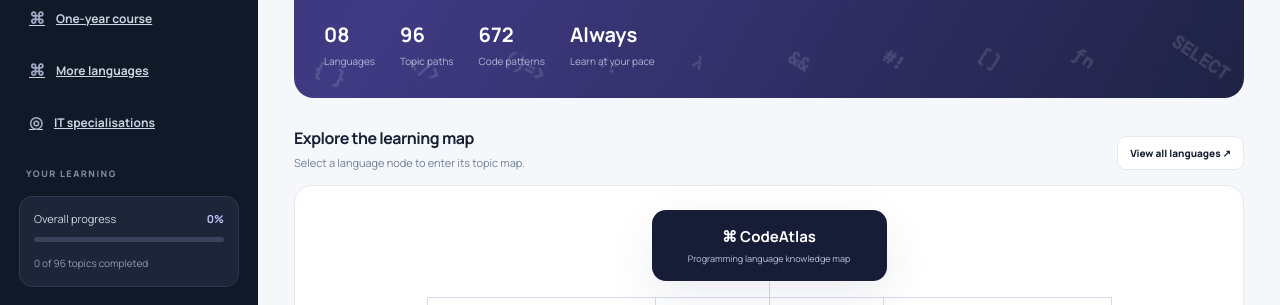
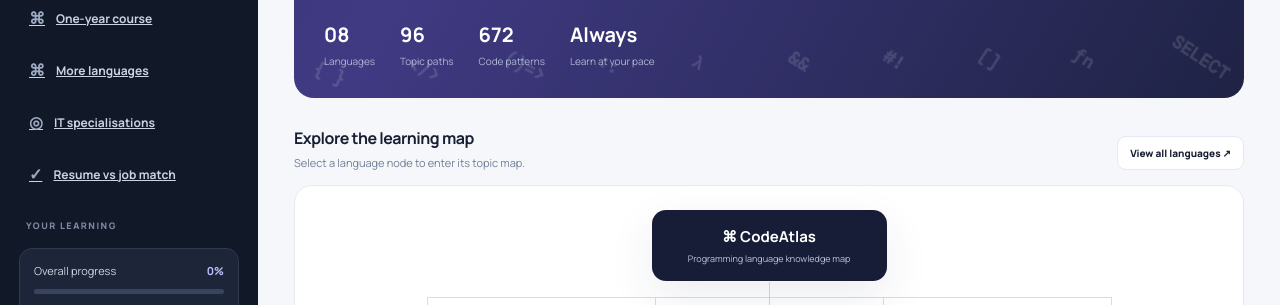
Before and after one commit to preethamofficial/carrier-guidence, a plain HTML site: page CodeAtlas_Website/index.html in a window 1280 px wide. Shown: the part 303-608 px from the top of the page. Drawn offline with nearby package versions, Linux system fonts and the light colour scheme.

Commit message:
Link resume matching tool from main navigation

```diff
--- a/CodeAtlas_Website/index.html
+++ b/CodeAtlas_Website/index.html
@@ -22,6 +22,7 @@
       <a class="nav-item" href="year-course.html"><span>⌘</span> One-year course</a>
       <a class="nav-item" href="language-library.html"><span>⌘</span> More languages</a>
       <a class="nav-item" href="specializations.html"><span>◎</span> IT specialisations</a>
+      <a class="nav-item" href="resume-review.html"><span>✓</span> Resume vs job match</a>
       <div class="sidebar-label">YOUR LEARNING</div>
       <div class="progress-card">
         <div class="progress-top"><span>Overall progress</span><strong id="overallPct">0%</strong></div>
```
